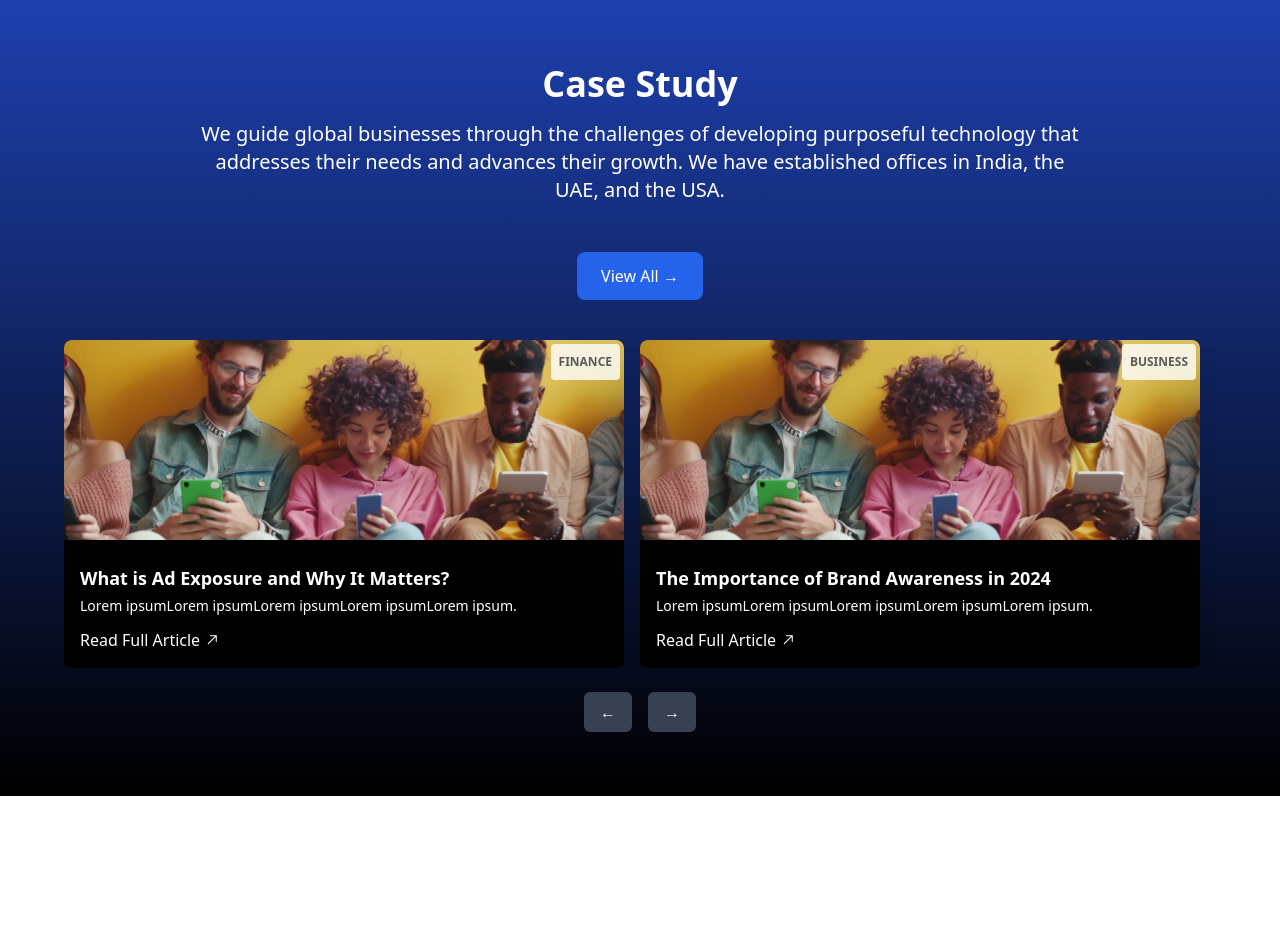
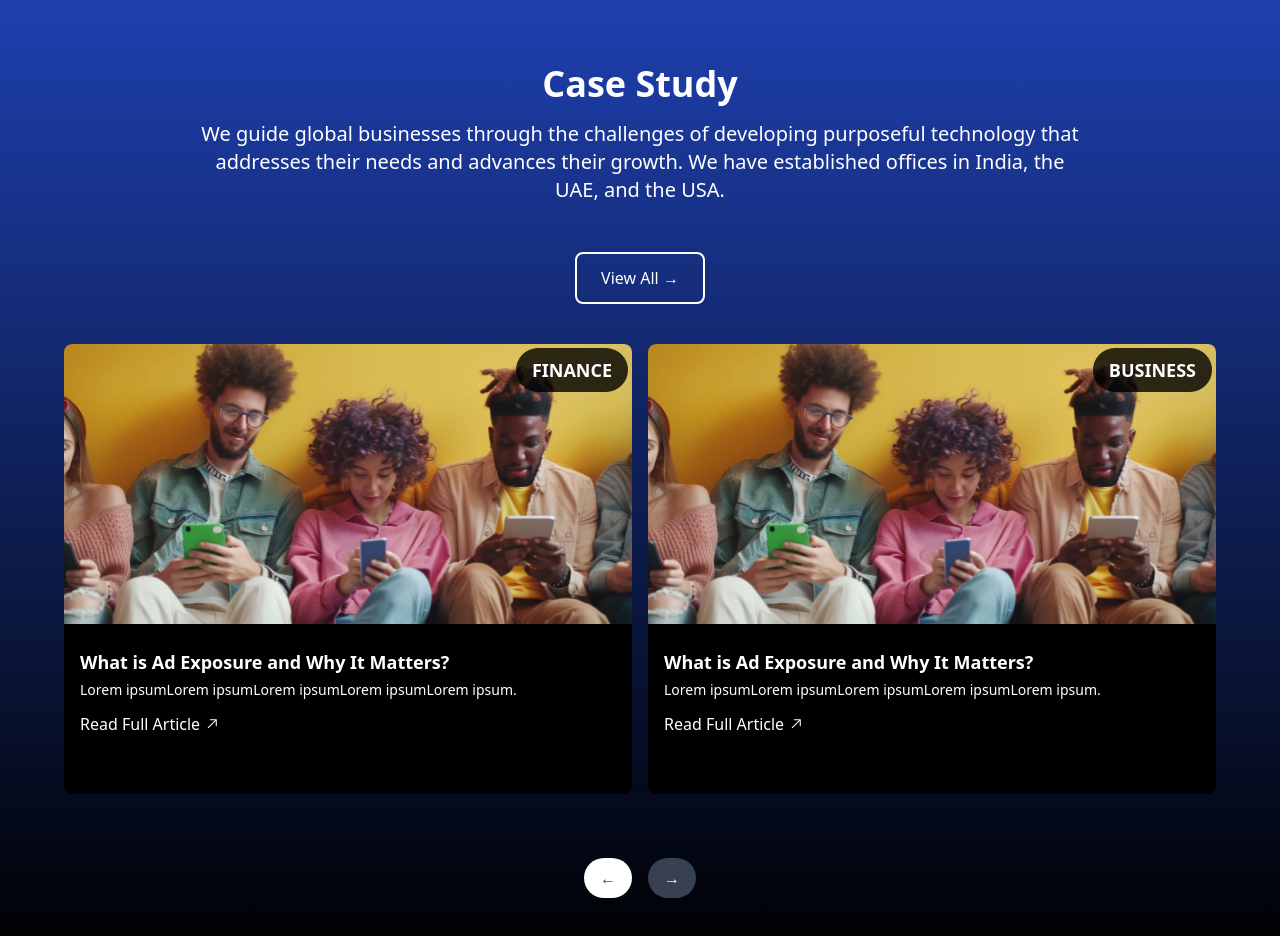
Before and after one commit to SnehalAs/POC_Hubnex_Team, a React (Vite) app: page / in a window 1280 px wide. Shown: the top 936 px of the page. Before the commit the page ends 800 px from the top, so only its background shows below. Built offline with nearby package versions, Linux system fonts and the light colour scheme.

Commit message:
casestudy component added

```diff
--- a/src/Components/CaseStudy.css
+++ /dev/null
@@ -1,27 +0,0 @@
-.emblas {
-    overflow: hidden;
-    width: 100%;
-  }
-
-  .embla__containers {
-    display: flex;
-    gap: 1rem;
-    transition: transform 0.3s ease;
-  }
-
-  .embla__slides {
-    flex: 0 0 calc(50% - 1rem);
-    box-sizing: border-box;
-  }
-
-  .tag-top-right {
-    position: absolute;
-    top: 4px;
-    right: 4px;
-    padding: 4px 8px;
-    font-size: 0.75rem;
-    font-weight: 600;
-    color: #5a5a5a;
-    background-color: rgba(255, 255, 255, 0.8);
-    border-radius: 4px;
-  }
--- a/src/Components/CaseStudy.tsx
+++ b/src/Components/CaseStudy.tsx
@@ -1,7 +1,6 @@
 import React from "react";
 import useEmblaCarousel from "embla-carousel-react";
 import { RxArrowTopRight } from "react-icons/rx";
-import "./CaseStudy.css";
 
 const items = [
   {
@@ -12,13 +11,13 @@ const items = [
   },
   {
     tag: "BUSINESS",
-    title: "The Importance of Brand Awareness in 2024",
+    title: "What is Ad Exposure and Why It Matters?",
     description: "Lorem ipsumLorem ipsumLorem ipsumLorem ipsumLorem ipsum.",
-    image:"public/business1.svg",
+    image: "public/business1.svg",
   },
   {
     tag: "MARKETING",
-    title: "Top Digital Strategies for Small Businesses",
+    title: "What is Ad Exposure and Why It Matters?",
     description: "Lorem ipsumLorem ipsumLorem ipsumLorem ipsumLorem ipsum.",
     image: "public/business1.svg",
   },
@@ -44,32 +43,37 @@ const CaseStudy: React.FC = () => {
     <section className="bg-gradient-to-b from-blue-800 to-black py-16">
       <div className="text-center text-white">
         <h1 className="text-4xl font-bold mb-4">Case Study</h1>
-
         <p className="text-lg sm:text-xl mb-6 mx-4 sm:mx-8 lg:mx-48">
-        We guide global businesses through the challenges of developing purposeful technology that addresses their needs and advances their growth.
-        We have established offices in India, the UAE, and the USA.
-      </p>
-        <button className="mt-6 px-6 py-3 bg-blue-600 hover:bg-blue-700 text-white font-medium rounded-lg">
+          We guide global businesses through the challenges of developing
+          purposeful technology that addresses their needs and advances their
+          growth. We have established offices in India, the UAE, and the USA.
+        </p>
+        <button className="mt-6 px-6 py-3 bg-transparent border-2 border-white text-white font-medium rounded-lg hover:bg-blue-600 transition duration-300">
           View All →
         </button>
       </div>
 
       <div className="relative max-w-6xl mx-auto mt-10">
-        <div className="emblas" ref={emblaRef}>
-          <div className="embla__containers">
+        <div className="overflow-hidden w-full" ref={emblaRef}>
+          <div className="flex gap-4 transition-transform duration-300">
             {items.map((item, index) => (
-              <div className="embla__slides" key={index}>
-                <div className="relative bg-black rounded-lg shadow-lg">
+              <div
+                className="flex-shrink-0 w-[calc(50%-0.5rem)] box-border"
+                key={index}
+              >
+                <div className="relative bg-black rounded-lg shadow-lg min-h-[450px]">
                   <img
                     src={item.image}
                     alt="Blog Image"
-                    className="w-full h-[200px] object-cover rounded-t-lg"
+                    className="w-full h-[280px] object-cover rounded-t-lg"
                   />
-                  <span className="tag-top-right text-lg bg-black text-white rounded-lg">
+                  <span className="absolute top-1 right-1 text-lg font-semibold text-white bg-black bg-opacity-80 px-4 py-2 rounded-full">
                     {item.tag}
                   </span>
                   <div className="p-4">
-                    <h3 className="text-lg text-white font-semibold mt-2">{item.title}</h3>
+                    <h3 className="text-lg text-white font-semibold mt-2">
+                      {item.title}
+                    </h3>
                     <p className="text-white text-sm mt-1">
                       {item.description}
                     </p>
@@ -86,16 +90,17 @@ const CaseStudy: React.FC = () => {
           </div>
         </div>
 
-        <div className="flex justify-center gap-4 mt-6">
+
+        <div className="flex justify-center gap-4 mt-16">
           <button
             onClick={scrollPrev}
-            className="px-4 py-2 bg-gray-700 text-white rounded-md hover:bg-gray-600"
+            className="px-4 py-2 bg-white text-gray-700 rounded-full hover:bg-gray-500"
           >
             ←
           </button>
           <button
             onClick={scrollNext}
-            className="px-4 py-2 bg-gray-700 text-white rounded-md hover:bg-gray-600"
+            className="px-4 py-2 bg-gray-700 text-white rounded-full hover:bg-gray-400"
           >
             →
           </button>
```
